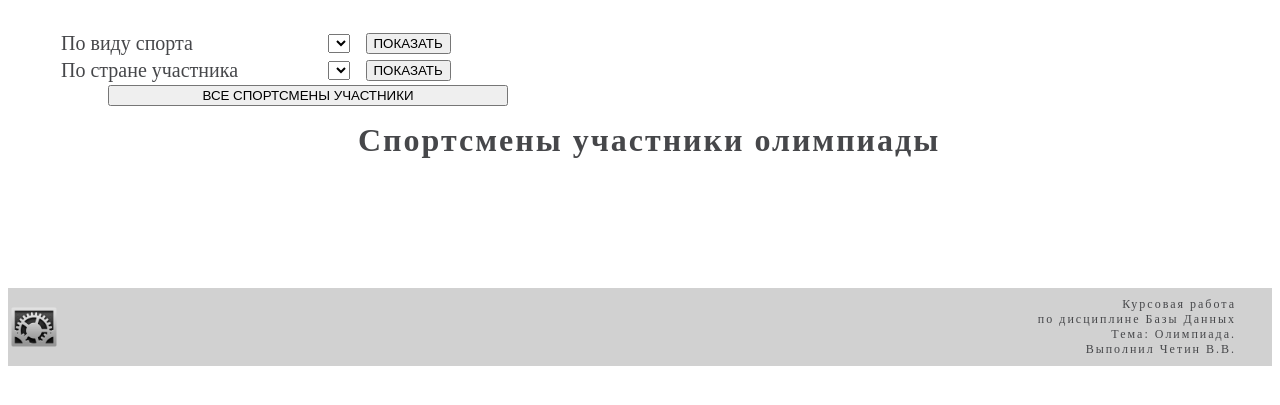
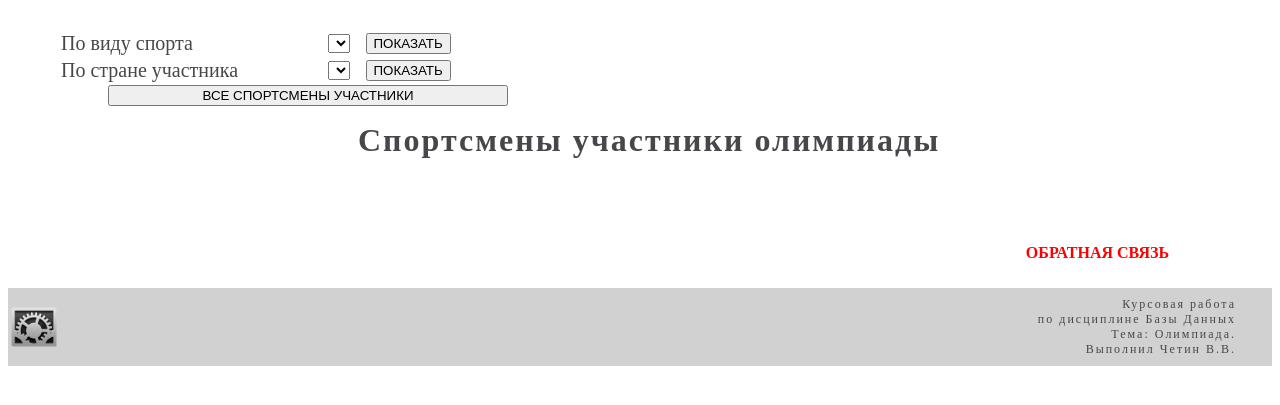
Before and after one commit to vvchetin/Web, a PHP site: page /sp.php in a window 1280 px wide. Shown: the part 308-713 px from the top of the page. Run offline with PHP 8.4, Linux system fonts and the light colour scheme; data that the repository does not hold is empty.

Commit message:
Добавил ссылку на обратную связь

```diff
--- a/rabotaWebandBD/www/sp.php
+++ b/rabotaWebandBD/www/sp.php
@@ -205,6 +205,11 @@
 			<td>
 			</td>
 		</tr>
+		<tr>
+			<td colspan="4">
+				<a href="obr.html" title="Связаться с нами!"><p class=tex>ОБРАТНАЯ СВЯЗЬ</p> </a>
+			</td>
+		</tr>
 	</table>
 	<table width=100% height=10% cellspacing="0">
 		<tr width=1% height=1% bgcolor=#d1d1d1  >
```
